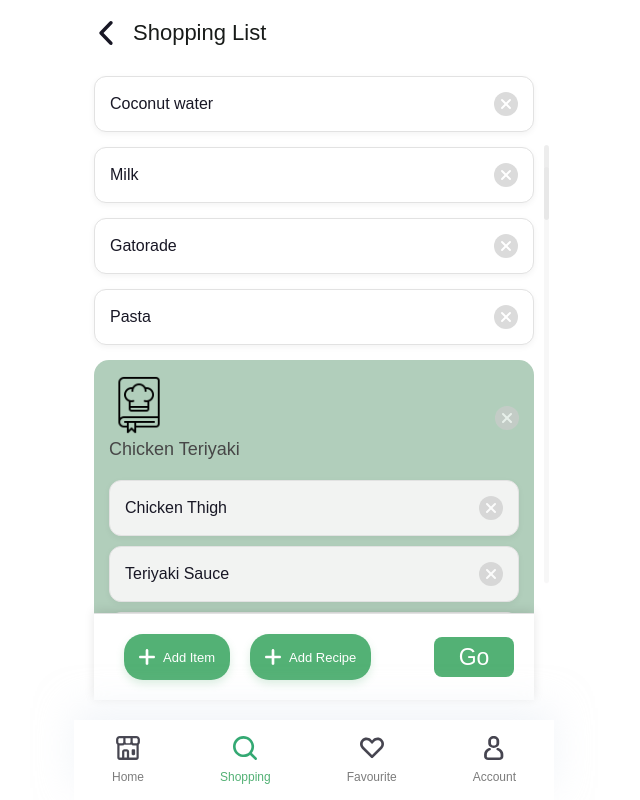
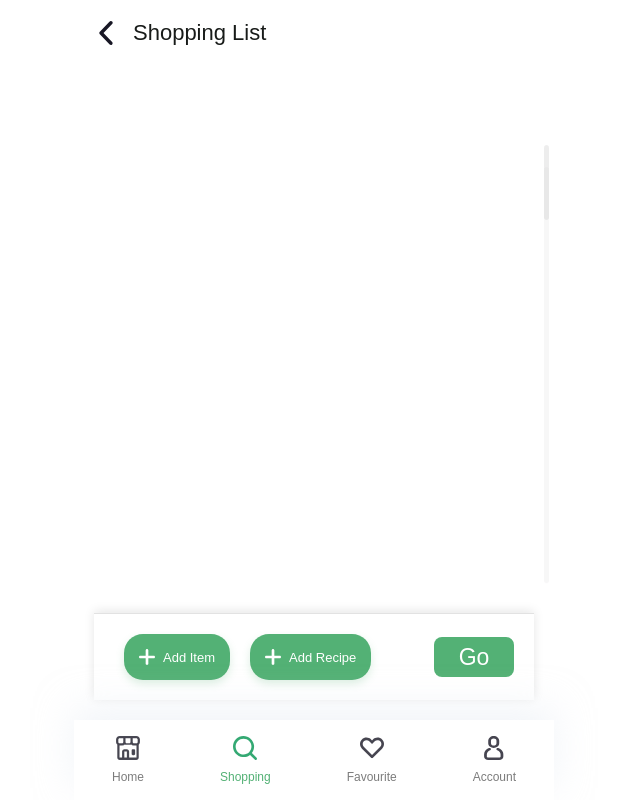
Before and after one commit to DaftGorillaz/Grocerify, a React (Create React App) app in the folder front-end/: page /shopping in a window 1280 px wide. Shown: the whole page, without its empty margins (326-966 px from the left). Built offline with nearby package versions, Linux system fonts and the light colour scheme; a web font is replaced by a local one.

Commit message:
Remove prefilled shopping items

```diff
--- a/front-end/src/components/ShoppingPage.js
+++ b/front-end/src/components/ShoppingPage.js
@@ -13,25 +13,9 @@ import { useNavigate } from 'react-router-dom';
 
 const ShoppingPage = () => {
   const navigate = useNavigate();
-  const [items, setItems] = useState([
-    { id: 1, name: 'Coconut water' },
-    { id: 2, name: 'Milk' },
-    { id: 3, name: 'Gatorade' },
-    { id: 4, name: 'Pasta' }
-  ]);
+  const [items, setItems] = useState([]);
 
-  const [recipes, setRecipes] = useState([
-    {
-      id: 1,
-      name: 'Chicken Teriyaki',
-      image: recipeImage,
-      ingredients: [
-        { id: 5, name: 'Chicken Thigh' },
-        { id: 6, name: 'Teriyaki Sauce' },
-        { id: 7, name: 'Capsicum' }
-      ]
-    }
-  ]);
+  const [recipes, setRecipes] = useState([]);
 
   const [newItemName, setNewItemName] = useState('');
   const [showAddItemModal, setShowAddItemModal] = useState(false);
```
